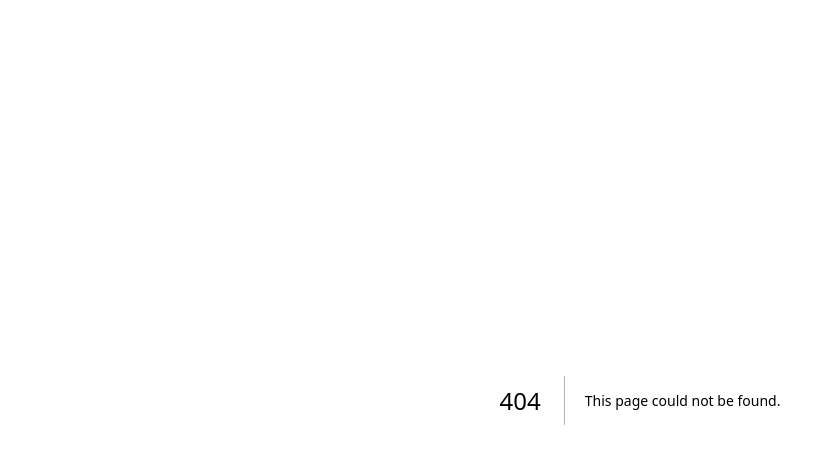
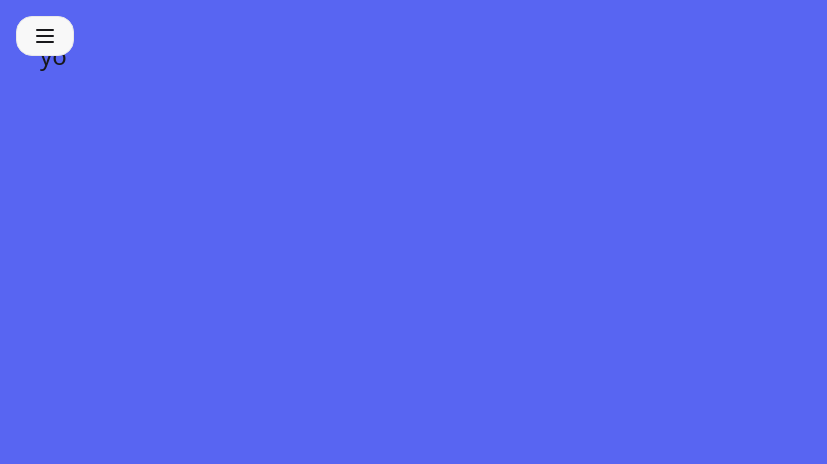
Before and after one commit to SoHpNiL/BeeSwarmLiveDevelopment, a Next.js app: page /Pages/discord_servers in a window 1280 px wide. Before the commit this address had no page. Shown: the top 464 px of the page, without its empty margins (0-827 px from the left). Built offline with nearby package versions, Linux system fonts and the light colour scheme.

Commit message:
Navigation Bar (TODO: UI)

```diff
--- /dev/null
+++ b/app/Pages/discord_servers/page.module.css
@@ -0,0 +1,7 @@
+.pageWrapper{
+    background-color: #5865F2;
+    min-height: 100vh;
+     width: 100%;
+     display: flex;
+  flex-direction: column;
+}
--- /dev/null
+++ b/app/Pages/discord_servers/page.tsx
@@ -0,0 +1,13 @@
+import styles from './page.module.css';
+import NavigationBar from '@/app/components/navigationBar';
+
+export default function Page() {
+  return (
+   <main>
+ <div className={`${styles.pageWrapper} w-full min-h-screen`}>
+  <NavigationBar></NavigationBar>
+    <h1 className="p-10 text-2xl">yo</h1>
+  </div>
+</main>
+  );
+}
--- a/app/components/discordButton.tsx
+++ b/app/components/discordButton.tsx
@@ -1,13 +1,10 @@
 import Image from 'next/image';
 
 export default function discordButton() {
-    <button className="btn btn-primary btn-lg rounded-full px-8 shadow-lg  leading-tight">
-          Find a Server
-        </button>
   return (
     <button className="flex items-center gap-3 px-6 py-3 bg-[#5865F2] hover:scale-110 transition-transform hover:bg-[#4752C4] text-white rounded-full shadow-lg duration-400 active:scale-95 group">
       {/* Discord Logo */}
-      <div className="relative w-7 h-7 shrink-0 group-hover:rotate-3 transition-transform duration-300">
+      <div className="antialiased relative w-7 h-7 shrink-0 transition transform-gpu duration-300">
         <Image
           src="/discord-icon-svgrepo-com.svg"
           alt="Discord logo"
--- /dev/null
+++ b/app/components/googleButton.tsx
@@ -0,0 +1,8 @@
+       export default function googleButton() {
+        return(
+       <button className="btn rounded-xl bg-white text-black border-2 border-amber-600 hover:scale-105 transition-transform duration-200">
+              <svg aria-label="Google logo" width="16" height="16" viewBox="0 0 512 512"><g><path d="m0 0H512V512H0" fill="#fff"></path><path fill="#34a853" d="M153 292c30 82 118 95 171 60h62v48A192 192 0 0190 341"></path><path fill="#4285f4" d="m386 400a140 175 0 0053-179H260v74h102q-7 37-38 57"></path><path fill="#fbbc02" d="m90 341a208 200 0 010-171l63 49q-12 37 0 73"></path><path fill="#ea4335" d="m153 219c22-69 116-109 179-50l55-54c-78-75-230-72-297 55"></path></g></svg>
+            Sign in with Google
+          </button>
+        )
+    }
--- /dev/null
+++ b/app/components/navigationBar.tsx
@@ -0,0 +1,32 @@
+const NavigationBar = () => {
+  return (
+    <div className="drawer">
+      <input id="my-drawer-1" type="checkbox" className="drawer-toggle" />
+
+      {/* Hamburger button */}
+      <div className="drawer-content fixed top-4 left-4 z-50">
+        <label htmlFor="my-drawer-1" className="btn rounded-2xl shadow-none hover:scale-90 transition-transform">
+          <svg xmlns="http://www.w3.org/2000/svg" fill="none" viewBox="0 0 24 24" className="inline-block w-6 h-6 stroke-current">
+            <path strokeLinecap="round" strokeLinejoin="round" strokeWidth="2" d="M4 6h16M4 12h16M4 18h16"></path>
+          </svg>
+        </label>
+      </div>
+
+      {/* Sidebar */}
+      <div className="drawer-side z-40">
+        <label htmlFor="my-drawer-1" aria-label="close sidebar" className="drawer-overlay"></label>
+        <ul className="menu bg-amber-50 min-h-full w-64 p-4 pt-16">
+
+          <h1 className="text-lg font-medium tracking-tight mb-6 px-4 sidebar-icon h-35 w-35">
+            BeeSwarm<span className="text-amber-600">.Live</span>
+          </h1>
+
+          <li className="sidebar-icon"><a>Home</a></li>
+          <li className="sidebar-icon"><a>Servers</a></li>
+          <li className="sidebar-icon"><a>Settings</a></li>
+        </ul>
+      </div>
+    </div>
+  );
+}
+export default NavigationBar;
--- a/app/globals.css
+++ b/app/globals.css
@@ -1,2 +1,8 @@
 @import "tailwindcss";
 @plugin "daisyui";
+
+@layer components {
+    .sidebar-icon{
+       @apply relative rounded-4xl flex items-center justify-center h-20 w-20 mt-5 mx-auto bg-amber-100 text-amber-800 text-lg font-medium hover:scale-110 transition-all transform duration-200;
+    }
+}
--- a/app/page.tsx
+++ b/app/page.tsx
@@ -1,6 +1,10 @@
 
 import { getHomepageStats } from "./components/homepageStats"
 import DiscordButton from './components/discordButton';
+import GoogleButton from './components/googleButton';
+import NavigationBar from '@/app/components/navigationBar';
+
+
 
 export default async function Home() {
   const stats = await getHomepageStats()
@@ -11,7 +15,7 @@ export default async function Home() {
       <h1 className="text-2xl font-medium text tracking-tight mb-1">
         BeeSwarm<span className="text-amber-600">.Live</span>
       </h1>
-
+      <NavigationBar></NavigationBar>
       <span className="text-5xl text-amber-900 font-bold mb-0 leading-0.8">
         Bee Swarm Simulator's
       </span>  <span className="text-5xl bg-linear-to-r from-amber-600 to-yellow-300 bg-clip-text text-transparent font-bold italic mb-15 leading-0.9">
@@ -20,8 +24,8 @@ export default async function Home() {
 
       <div className="flex gap-4 justify-center">
         <DiscordButton/>
-        <button className="btn btn-ghost btn-lg rounded-full px-8 text-amber-900 hover:scale-110 hover:bg-amber-200 transition-transform duration-400">
-          Documentation
+        <button className="btn btn-ghost bg-amber-700 text-xl font-bold tracking-tight btn-lg rounded-full px-8 text-yellow-50 hover:scale-110 hover:bg-amber-700 transition-transform duration-400">
+          Progression
         </button>
       </div>
 
@@ -36,13 +40,8 @@ export default async function Home() {
             </div>
           </div>
         ))}
-
-        {/*Google Authentication Button TODO*/}
         <div className="absolute top-5 right-10 z-50">
-          <button className="btn rounded-xl bg-white text-black border-2 border-amber-600 hover:scale-110 transition-transform">
-              <svg aria-label="Google logo" width="16" height="16" viewBox="0 0 512 512"><g><path d="m0 0H512V512H0" fill="#fff"></path><path fill="#34a853" d="M153 292c30 82 118 95 171 60h62v48A192 192 0 0190 341"></path><path fill="#4285f4" d="m386 400a140 175 0 0053-179H260v74h102q-7 37-38 57"></path><path fill="#fbbc02" d="m90 341a208 200 0 010-171l63 49q-12 37 0 73"></path><path fill="#ea4335" d="m153 219c22-69 116-109 179-50l55-54c-78-75-230-72-297 55"></path></g></svg>
-            Sign in with Google
-          </button>
+        <GoogleButton/>
         </div>
       </div>
     </main>
--- a/package.json
+++ b/package.json
@@ -9,8 +9,9 @@
     "lint": "eslint"
   },
   "dependencies": {
+    "icons": "^1.0.0",
     "next": "16.2.6",
-    "react": "19.2.4",
+    "react": "^19.2.4",
     "react-dom": "19.2.4"
   },
   "overrides": {
```
Also changed, not shown: app/components/loading.tsx (added), 2 other files (tests, documents, lock files or other folders).
